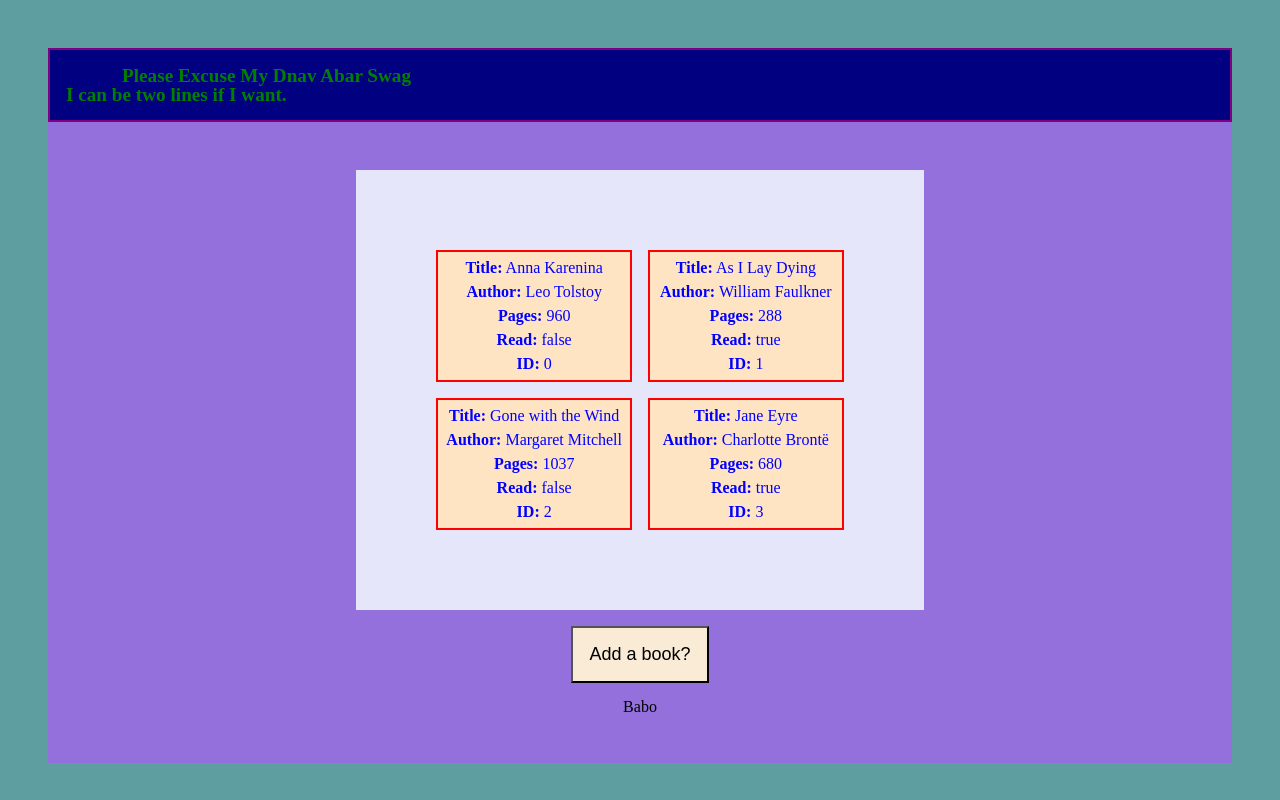
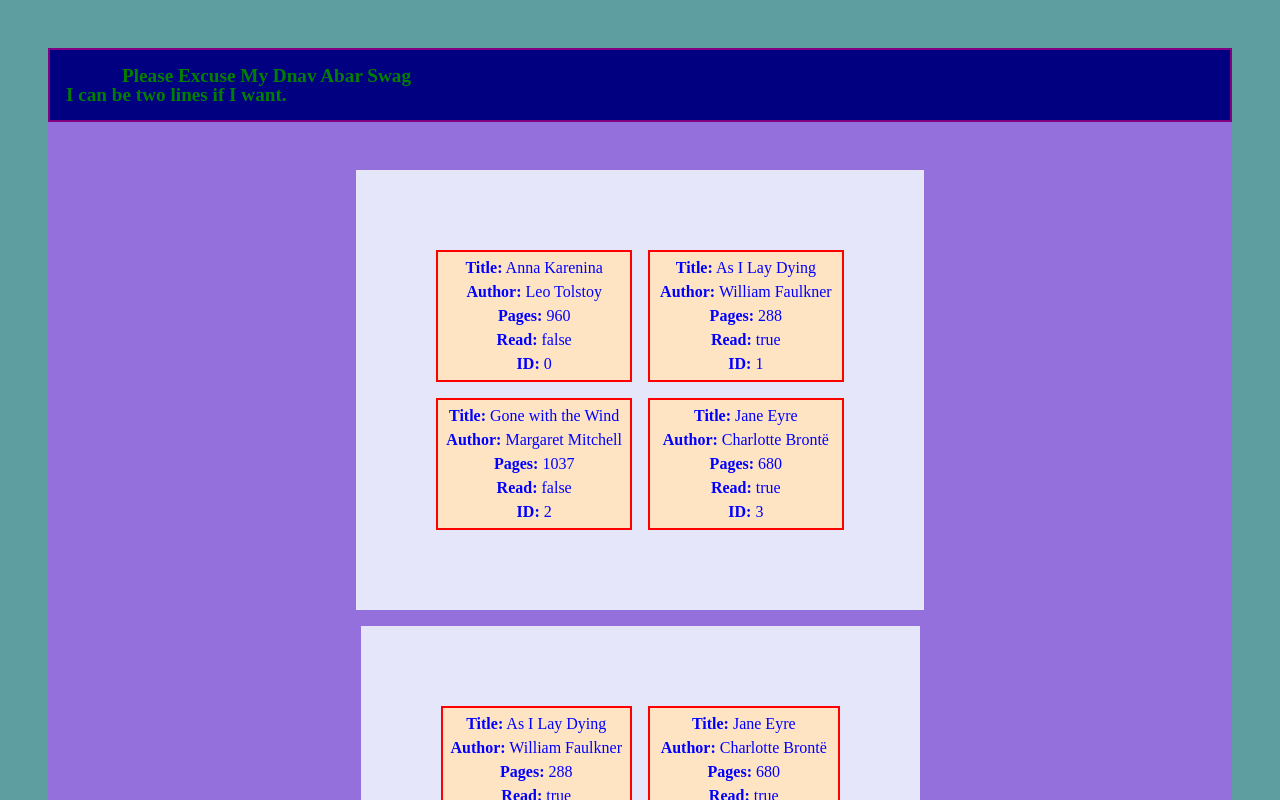
Before and after one commit to gibbonhug/library, a React (Create React App) app: page / in a window 1280 px wide. Shown: the top 800 px of the page. Built offline with nearby package versions, Linux system fonts and the light colour scheme.

Commit message:
Add temp Read library

```diff
--- a/src/Components/App.tsx
+++ b/src/Components/App.tsx
@@ -4,6 +4,8 @@ import { Nav } from './Nav';
 import { Library } from './Library';
 import { AddButton } from './AddButton';
 import { Babo } from './Babo'; // temp
+
+import { LibraryProps, BookProps } from './component-interfaces/interfaces';
 
 
 /**
@@ -12,7 +14,7 @@ import { Babo } from './Babo'; // temp
  * nested inside a div of 'container-app';
  * everything except the header nested inside a div of 'container-meat'
  */
-export const App:FC = () => {
+export const App: FC = () => {
   const [libraryArray, setLibraryArray] = useState([
     // initial books
     { title: 'Anna Karenina', author: 'Leo Tolstoy', pageCount: 960, read: false, id: 0 },
@@ -26,6 +28,9 @@ export const App:FC = () => {
       <Nav />
       <div id='container-meat'>
         <Library libraryArray={libraryArray} />
+
+        <Library libraryArray={libraryArray.filter((thisBook: BookProps) => thisBook.read === true)} />
+
         <AddButton />
         <Babo />
       </div>
```
Lines whose indentation alone changed are shown as unchanged.
